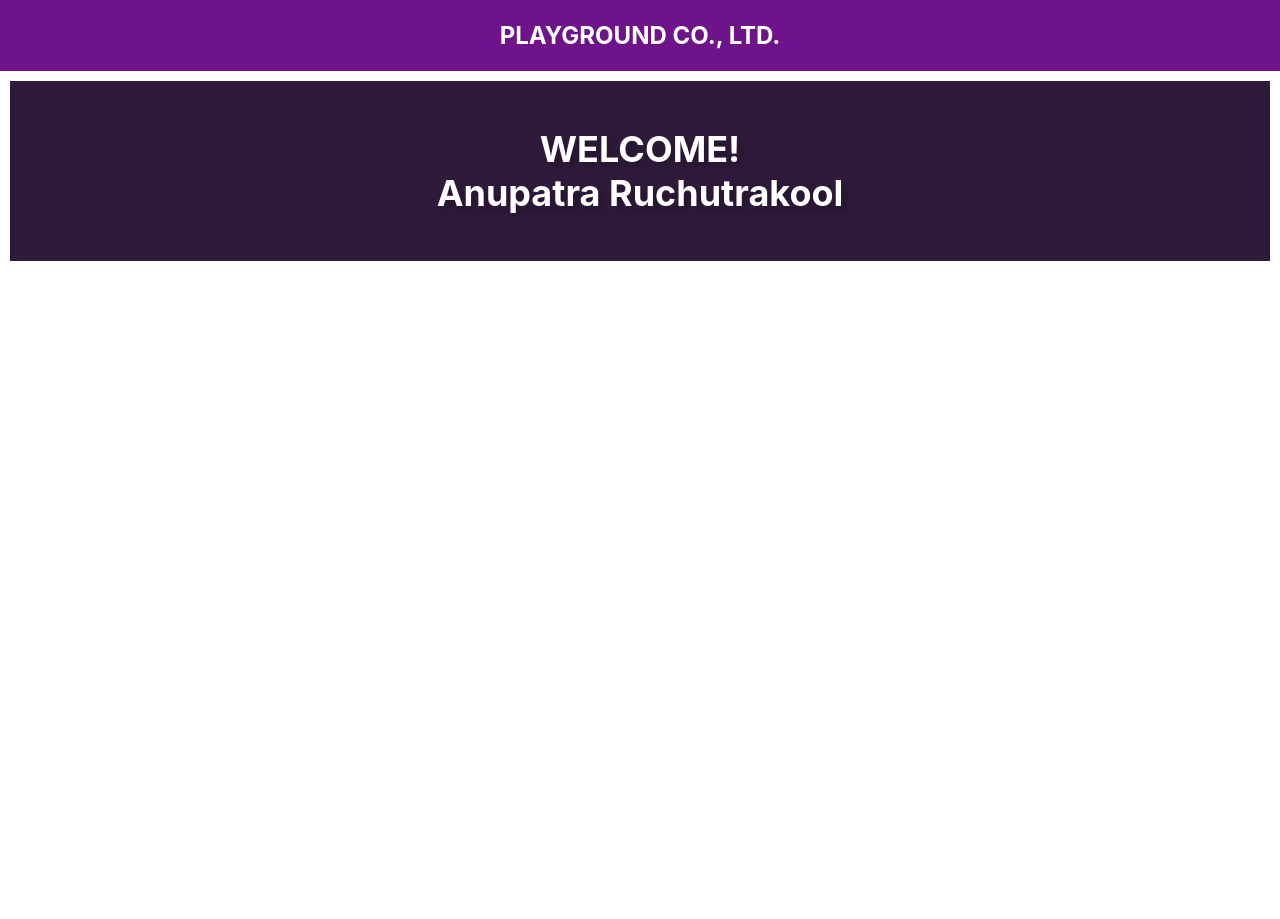
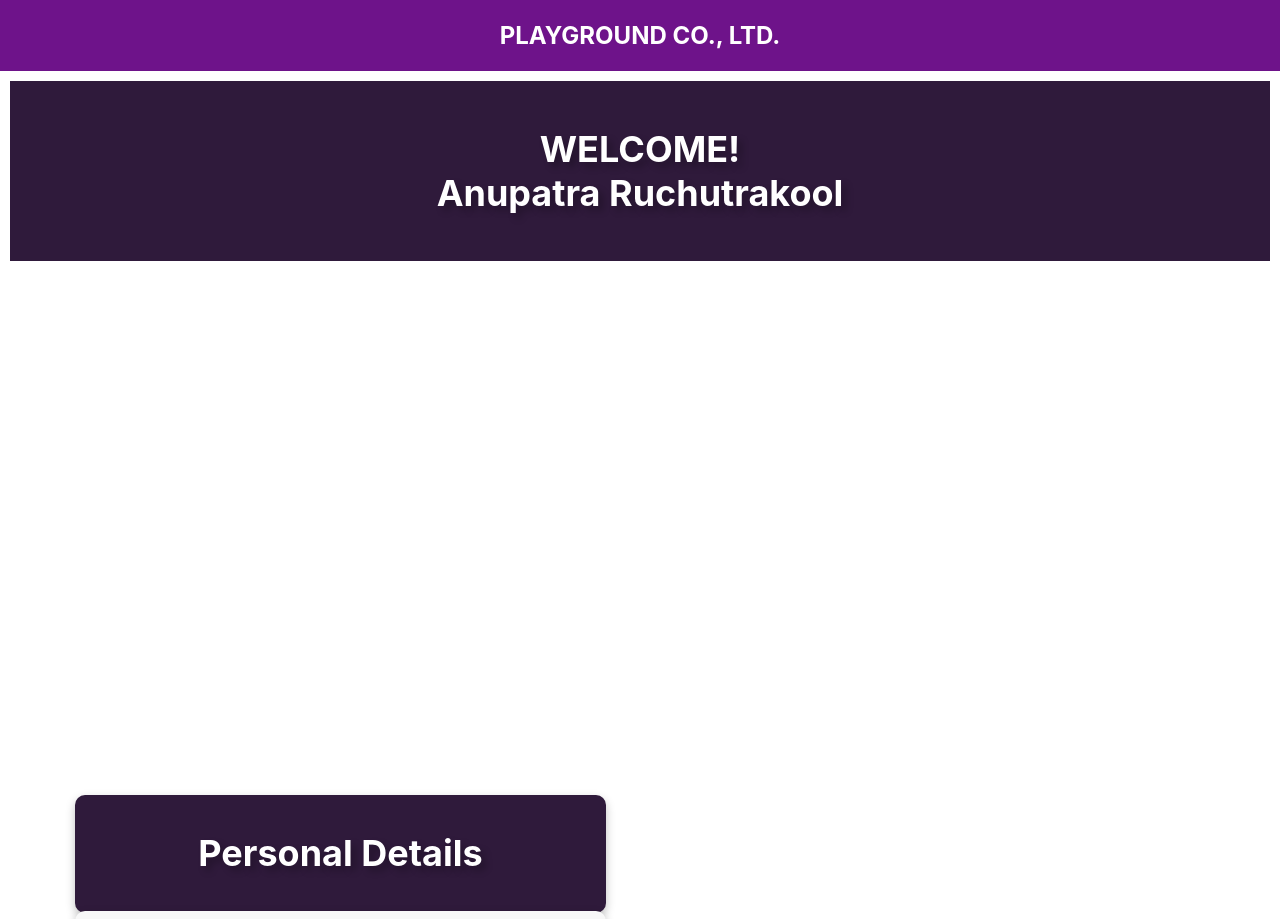
Before and after one commit to peam7826/playgroundwebsite, a React (Create React App) app: page / in a window 1280 px wide. Shown: the top 919 px of the page. Before the commit the page ends 800 px from the top, so only its background shows below. Built offline with nearby package versions, Linux system fonts and the light colour scheme.

Commit message:
Personal-details

```diff
--- a/src/App.js
+++ b/src/App.js
@@ -2,12 +2,14 @@ import logo from './logo.svg';
 import './App.css';
 import NavigationBar from './components/Navigationbar.js';
 import Welcomebar from './components/Welcomebar.js';
+import Personaldetails from './components/Personaldetails.js';
 
 function App() {
   return (
     <div className="App">
         <NavigationBar />
         <Welcomebar />
+        <Personaldetails />
     </div>
   );
 }
--- /dev/null
+++ b/src/components/Personaldetails.css
@@ -0,0 +1,44 @@
+.Personaldetails{
+/* Personal Details Bar */
+
+
+    position: absolute;
+    width: 531px;
+    height: 118px;
+    left: 75px;
+    top: 795px;
+
+    background: #2F1A3B;
+    box-shadow: 0px 4px 10px rgba(0, 0, 0, 0.25);
+    border-radius: 10px;
+    text-align: center;
+    color: #FFFFFF;
+    text-shadow: 5px 5px 7px rgba(0, 0, 0, 0.25);
+    margin: auto;
+    font-style: normal;
+    font-weight: bold;
+    font-size: 36px;
+}
+.Personaldetails2{
+/* Personal Details Info */
+position: absolute;
+width: 531px;
+height: 725px;
+
+background: #F8F8F8;
+box-shadow: 0px 4px 10px rgba(0, 0, 0, 0.25);
+border-radius: 10px;
+overflow : auto;
+
+font-family: Poppins;
+font-style: normal;
+font-weight: bold;
+font-size: 24px;
+line-height: 36px;
+/*display: flex;*/
+color:#442D57;
+text-align: left;
+
+
+
+}
--- /dev/null
+++ b/src/components/Personaldetails.js
@@ -0,0 +1,15 @@
+import "./Personaldetails.css";
+
+function Personaldetails() {
+  return (
+    <div className="Personaldetails">
+      <p>Personal Details</p>
+      <div className="Personaldetails2">
+        <p>Fullname <br /> Anupat Rujutracool
+        <br /><br /><br />Address <br />337 Soi 6 Pattannakarn53 Pattanakarn Road Suanluang Bangkok 10250
+        <br /><br /><br />Email <br />anupatzakung007@hotmail.com</p>
+      </div>
+    </div>
+  );
+}
+export default Personaldetails;
```
